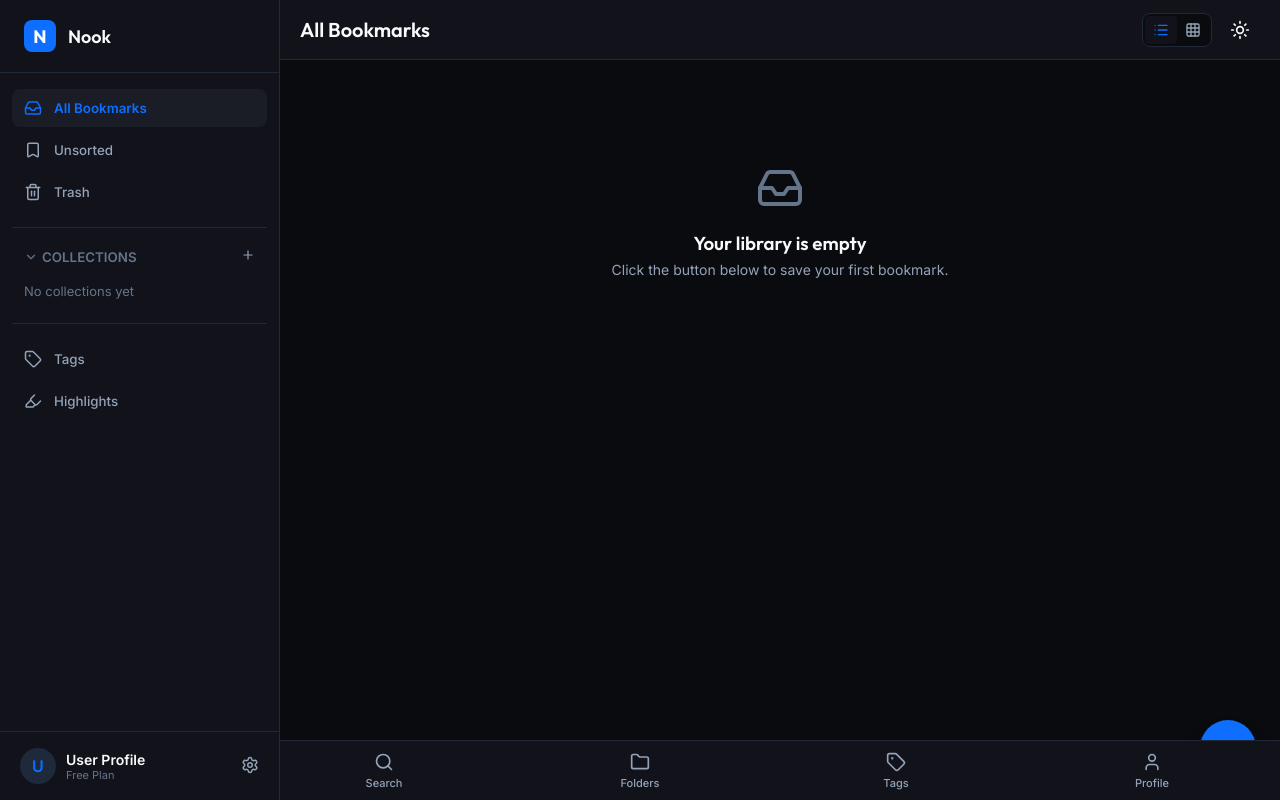
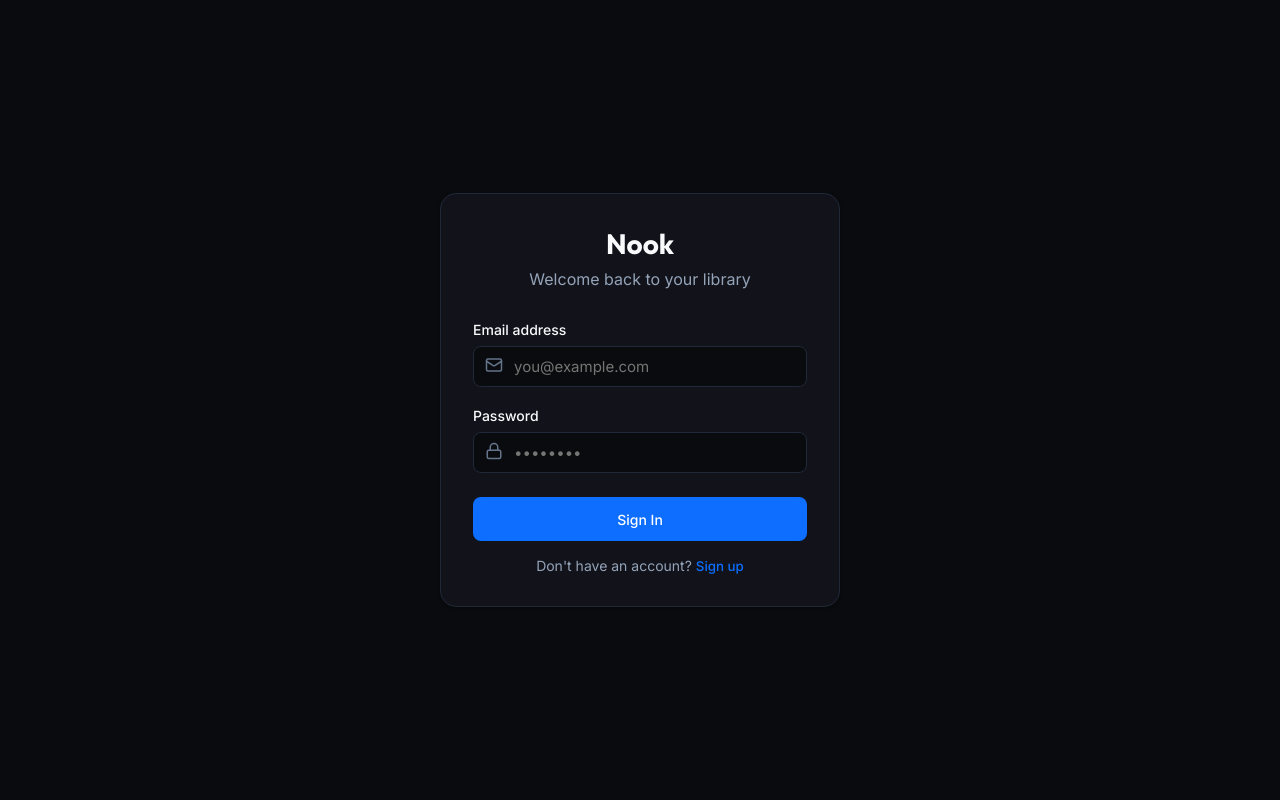
Before and after one commit to yourfavoritemustache/nook-project, a React (Vite) app: page / in a window 1280 px wide. Built offline with nearby package versions, Linux system fonts and the light colour scheme; no server answers; the database is empty.

Commit message:
feat: setup authentication and protected routes to fix RLS violations

```diff
--- a/src/App.tsx
+++ b/src/App.tsx
@@ -1,7 +1,9 @@
 import React, { useState, useEffect } from 'react';
-import { Menu, Grid, List, Plus, Sun, Moon } from 'lucide-react';
+import { Menu, Grid, List, Plus, Sun, Moon, Loader2 } from 'lucide-react';
 import { Sidebar } from './components/Sidebar';
 import { BottomNav } from './components/BottomNav';
+import { Auth } from './components/Auth';
+import { useAuth } from './store/useAuth';
 
 import { CollectionModal } from './components/CollectionModal';
 import type { Collection } from './store/useCollections';
@@ -9,12 +11,18 @@ import type { Collection } from './store/useCollections';
 type ViewMode = 'grid' | 'list' | 'masonry' | 'headlines';
 
 function App() {
+  const { session, isLoading, initialize } = useAuth();
+
   const [currentTab, setCurrentTab] = useState<string>('all');
   const [sidebarOpen, setSidebarOpen] = useState<boolean>(false);
   const [viewMode, setViewMode] = useState<ViewMode>('list');
   const [theme, setTheme] = useState<'light' | 'dark'>('dark');
   const [isModalOpen, setIsModalOpen] = useState(false);
   const [editCollection, setEditCollection] = useState<Collection | null>(null);
+
+  useEffect(() => {
+    initialize();
+  }, [initialize]);
 
   // Handle application theme toggling
   useEffect(() => {
@@ -53,6 +61,18 @@ function App() {
     }
     setCurrentTab(tab);
   };
+
+  if (isLoading) {
+    return (
+      <div style={{ minHeight: '100vh', display: 'flex', alignItems: 'center', justifyContent: 'center', backgroundColor: 'var(--bg-app)' }}>
+        <Loader2 className="animate-spin" size={32} color="var(--primary)" />
+      </div>
+    );
+  }
+
+  if (!session) {
+    return <Auth />;
+  }
 
   return (
     <div className="app-container">
--- /dev/null
+++ b/src/components/Auth.tsx
@@ -0,0 +1,167 @@
+import React, { useState } from 'react';
+import { supabase } from '../lib/supabase';
+import { Mail, Lock, AlertCircle, Loader2 } from 'lucide-react';
+
+export const Auth: React.FC = () => {
+  const [email, setEmail] = useState('');
+  const [password, setPassword] = useState('');
+  const [isLogin, setIsLogin] = useState(true);
+  const [isLoading, setIsLoading] = useState(false);
+  const [error, setError] = useState<string | null>(null);
+
+  const handleAuth = async (e: React.FormEvent) => {
+    e.preventDefault();
+    setIsLoading(true);
+    setError(null);
+
+    try {
+      if (isLogin) {
+        const { error } = await supabase.auth.signInWithPassword({
+          email,
+          password,
+        });
+        if (error) throw error;
+      } else {
+        const { error } = await supabase.auth.signUp({
+          email,
+          password,
+        });
+        if (error) throw error;
+      }
+    } catch (err: any) {
+      setError(err.message);
+    } finally {
+      setIsLoading(false);
+    }
+  };
+
+  return (
+    <div style={{
+      minHeight: '100vh',
+      display: 'flex',
+      alignItems: 'center',
+      justifyContent: 'center',
+      backgroundColor: 'var(--bg-app)',
+      padding: '20px'
+    }}>
+      <div className="card animate-fade-in" style={{
+        maxWidth: '400px',
+        width: '100%',
+        padding: '32px',
+        borderRadius: 'var(--radius-lg)'
+      }}>
+        <div style={{ textAlign: 'center', marginBottom: '32px' }}>
+          <h1 style={{
+            fontSize: '28px',
+            fontFamily: 'var(--font-display)',
+            fontWeight: 700,
+            marginBottom: '8px'
+          }}>Nook</h1>
+          <p style={{ color: 'var(--text-secondary)' }}>
+            {isLogin ? 'Welcome back to your library' : 'Create your account'}
+          </p>
+        </div>
+
+        {error && (
+          <div style={{
+            backgroundColor: 'rgba(239, 68, 68, 0.1)',
+            color: 'var(--danger)',
+            padding: '12px',
+            borderRadius: 'var(--radius-sm)',
+            marginBottom: '20px',
+            display: 'flex',
+            alignItems: 'flex-start',
+            gap: '8px',
+            fontSize: '14px'
+          }}>
+            <AlertCircle size={18} style={{ flexShrink: 0, marginTop: '2px' }} />
+            <span>{error}</span>
+          </div>
+        )}
+
+        <form onSubmit={handleAuth}>
+          <div style={{ marginBottom: '20px' }}>
+            <label style={{ display: 'block', marginBottom: '8px', fontSize: '14px', fontWeight: 500 }}>
+              Email address
+            </label>
+            <div style={{ position: 'relative' }}>
+              <div style={{ position: 'absolute', left: '12px', top: '10px', color: 'var(--text-muted)' }}>
+                <Mail size={18} />
+              </div>
+              <input
+                type="email"
+                required
+                value={email}
+                onChange={(e) => setEmail(e.target.value)}
+                placeholder="you@example.com"
+                style={{
+                  width: '100%',
+                  padding: '10px 12px 10px 40px',
+                  borderRadius: 'var(--radius-sm)',
+                  border: '1px solid var(--border-color)',
+                  backgroundColor: 'var(--bg-app)',
+                  color: 'var(--text-primary)',
+                  fontSize: '15px'
+                }}
+              />
+            </div>
+          </div>
+
+          <div style={{ marginBottom: '24px' }}>
+            <label style={{ display: 'block', marginBottom: '8px', fontSize: '14px', fontWeight: 500 }}>
+              Password
+            </label>
+            <div style={{ position: 'relative' }}>
+              <div style={{ position: 'absolute', left: '12px', top: '10px', color: 'var(--text-muted)' }}>
+                <Lock size={18} />
+              </div>
+              <input
+                type="password"
+                required
+                value={password}
+                onChange={(e) => setPassword(e.target.value)}
+                placeholder="••••••••"
+                style={{
+                  width: '100%',
+                  padding: '10px 12px 10px 40px',
+                  borderRadius: 'var(--radius-sm)',
+                  border: '1px solid var(--border-color)',
+                  backgroundColor: 'var(--bg-app)',
+                  color: 'var(--text-primary)',
+                  fontSize: '15px'
+                }}
+              />
+            </div>
+          </div>
+
+          <button
+            type="submit"
+            className="btn btn-primary"
+            disabled={isLoading}
+            style={{ width: '100%', height: '44px', marginBottom: '16px', display: 'flex', justifyContent: 'center' }}
+          >
+            {isLoading ? <Loader2 className="animate-spin" size={20} /> : (isLogin ? 'Sign In' : 'Sign Up')}
+          </button>
+        </form>
+
+        <div style={{ textAlign: 'center', fontSize: '14px', color: 'var(--text-secondary)' }}>
+          {isLogin ? "Don't have an account? " : "Already have an account? "}
+          <button
+            type="button"
+            onClick={() => setIsLogin(!isLogin)}
+            style={{
+              background: 'none',
+              border: 'none',
+              color: 'var(--primary)',
+              fontWeight: 500,
+              cursor: 'pointer',
+              padding: 0
+            }}
+          >
+            {isLogin ? 'Sign up' : 'Sign in'}
+          </button>
+        </div>
+      </div>
+    </div>
+  );
+};
--- a/src/components/CollectionModal.tsx
+++ b/src/components/CollectionModal.tsx
@@ -2,6 +2,7 @@ import React, { useState, useEffect } from 'react';
 import { X, AlertCircle } from 'lucide-react';
 import { supabase } from '../lib/supabase';
 import { useCollections } from '../store/useCollections';
+import { useAuth } from '../store/useAuth';
 import type { Collection } from '../store/useCollections';
 
 interface CollectionModalProps {
@@ -24,6 +25,7 @@ export const CollectionModal: React.FC<CollectionModalProps> = ({
   parentId = null
 }) => {
   const { collections, fetchCollections } = useCollections();
+  const { user } = useAuth();
 
   const [title, setTitle] = useState('');
   const [color, setColor] = useState(COLORS[0]);
@@ -55,11 +57,15 @@ export const CollectionModal: React.FC<CollectionModalProps> = ({
       return;
     }
 
+    if (!user) {
+      setError('You must be logged in to create a collection.');
+      return;
+    }
+
     setIsLoading(true);
     setError(null);
 
-    // Placeholder user ID
-    const userId = '00000000-0000-0000-0000-000000000000';
+    const userId = user.id;
 
     try {
       if (editCollection) {
--- a/src/components/Sidebar.tsx
+++ b/src/components/Sidebar.tsx
@@ -12,6 +12,7 @@ import {
 } from 'lucide-react';
 import { useCollections, buildCollectionTree } from '../store/useCollections';
 import { CollectionTree } from './CollectionTree';
+import { useAuth } from '../store/useAuth';
 
 import type { Collection } from '../store/useCollections';
 
@@ -35,14 +36,14 @@ export const Sidebar: React.FC<SidebarProps> = ({
   // Hook up to Zustand store
   const { collections, fetchCollections, subscribeToCollections, unsubscribeFromCollections } = useCollections();
 
-  // Placeholder user ID until auth is fully implemented in the shell
-  const userId = '00000000-0000-0000-0000-000000000000';
+  const { user } = useAuth();
 
   useEffect(() => {
-    fetchCollections(userId);
-    subscribeToCollections(userId);
+    if (!user?.id) return;
+    fetchCollections(user.id);
+    subscribeToCollections(user.id);
     return () => unsubscribeFromCollections();
-  }, []);
+  }, [user?.id, fetchCollections, subscribeToCollections, unsubscribeFromCollections]);
 
   const tree = buildCollectionTree(collections, null);
 
@@ -261,7 +262,9 @@ export const Sidebar: React.FC<SidebarProps> = ({
             U
           </div>
           <div style={{ display: 'flex', flexDirection: 'column' }}>
-            <span style={{ fontSize: '14px', fontWeight: 600, color: 'var(--text-primary)' }}>User Profile</span>
+            <span style={{ fontSize: '13px', fontWeight: 600, color: 'var(--text-primary)', whiteSpace: 'nowrap', overflow: 'hidden', textOverflow: 'ellipsis', maxWidth: '140px' }}>
+              {user?.email?.split('@')[0] || 'User Profile'}
+            </span>
             <span style={{ fontSize: '11px', color: 'var(--text-muted)' }}>Free Plan</span>
           </div>
         </div>
--- /dev/null
+++ b/src/store/useAuth.ts
@@ -0,0 +1,31 @@
+import { create } from 'zustand';
+import { supabase } from '../lib/supabase';
+import type { Session, User } from '@supabase/supabase-js';
+
+interface AuthState {
+  session: Session | null;
+  user: User | null;
+  isLoading: boolean;
+  initialize: () => void;
+  signOut: () => Promise<void>;
+}
+
+export const useAuth = create<AuthState>((set) => ({
+  session: null,
+  user: null,
+  isLoading: true,
+
+  initialize: () => {
+    supabase.auth.getSession().then(({ data: { session } }) => {
+      set({ session, user: session?.user || null, isLoading: false });
+    });
+
+    supabase.auth.onAuthStateChange((_event, session) => {
+      set({ session, user: session?.user || null, isLoading: false });
+    });
+  },
+
+  signOut: async () => {
+    await supabase.auth.signOut();
+  },
+}));
```
